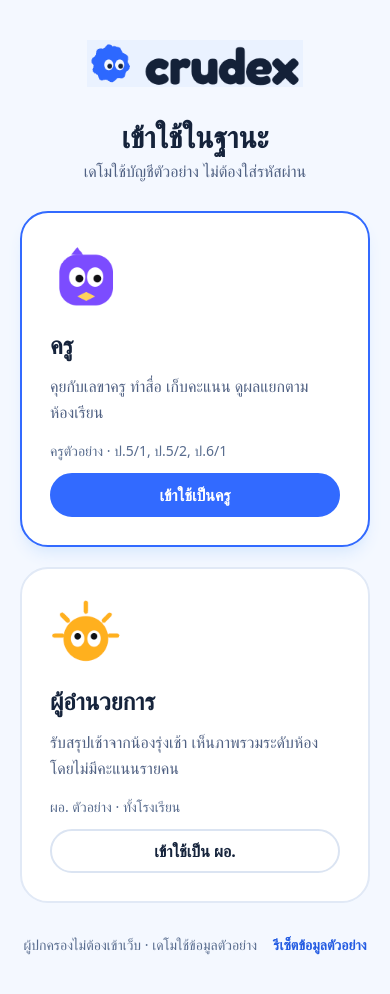
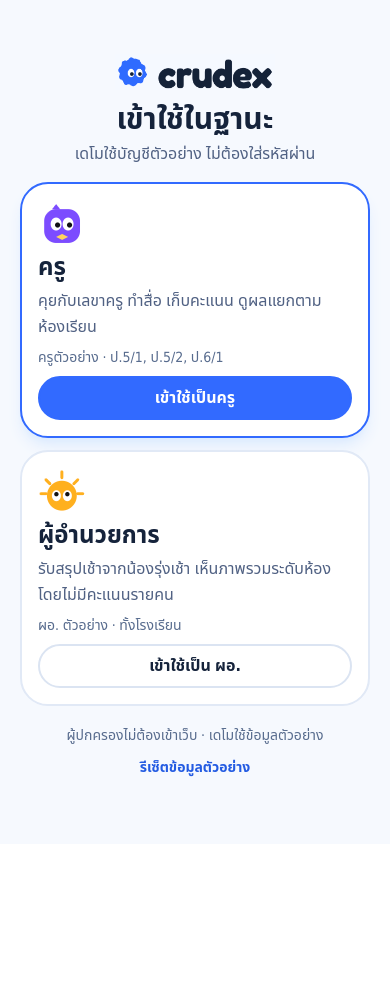
Before and after one commit to Chokchai-Fa/crudex, a React (Vite) app in the folder apps/web/: page / in a window 390 px wide. Shown: the top 994 px of the page. After the commit the page ends 844 px from the top, so only its background shows below. Built offline with nearby package versions, Linux system fonts and the light colour scheme.

Commit message:
fix(web): refine role screen typography and mobile spacing

```diff
--- a/apps/web/src/routes/index.tsx
+++ b/apps/web/src/routes/index.tsx
@@ -32,34 +32,43 @@ function RoleChooser() {
     setNotice('รีเซ็ตข้อมูลตัวอย่างในแท็บนี้แล้ว');
   }
   return (
-    <main className="grid min-h-dvh place-items-center bg-[#f4f8ff] px-5 py-10 text-[#15233b]">
+    <main
+      style={{ fontFamily: '"Noto Sans Thai", "Leelawadee UI", Thonburi, Tahoma, sans-serif' }}
+      className="grid min-h-dvh place-items-center bg-[#f6f9fe] px-5 py-5 sm:py-10 text-[#15233b]"
+    >
       <section className="w-full max-w-[700px]">
-        <header className="mb-7 text-center">
+        <header className="mb-4 text-center sm:mb-7">
           <img
             src="/roles/brand.png"
             width="216"
             height="47"
             alt="Crudex"
-            className="mx-auto mb-8 mix-blend-multiply"
+            className="mx-auto mb-3 w-40 sm:mb-8 sm:w-[216px]"
           />
           <h1 className="text-3xl font-bold">เข้าใช้ในฐานะ</h1>
           <p className="mt-1 text-[#506183]">เดโมใช้บัญชีตัวอย่าง ไม่ต้องใส่รหัสผ่าน</p>
         </header>
-        <div className="grid gap-5 sm:grid-cols-2">
+        <div className="grid gap-3 sm:grid-cols-2 sm:gap-5">
           {roles.map((role) => (
             <article
               key={role.path}
               className={
-                'flex flex-col rounded-[28px] border-2 bg-white p-7 ' +
+                'flex flex-col rounded-[28px] border-2 bg-white p-4 sm:p-7 ' +
                 (role.path === '/teacher'
                   ? 'border-[#326aff] shadow-lg shadow-blue-100'
                   : 'border-[#e1e9f6]')
               }
             >
-              <img src={'/roles/' + role.image + '.png'} alt="" width="72" height="72" />
-              <h2 className="mt-4 text-2xl font-bold">{role.name}</h2>
-              <p className="mt-3 grow leading-relaxed text-[#506183]">{role.description}</p>
-              <p className="mb-3 mt-4 text-sm text-[#586c8e]">{role.scope}</p>
+              <img
+                src={'/roles/' + role.image + '.png'}
+                alt=""
+                className="w-12 sm:w-[72px]"
+                width="72"
+                height="72"
+              />
+              <h2 className="mt-1 text-2xl sm:mt-4 font-bold">{role.name}</h2>
+              <p className="mt-1 grow sm:mt-3 leading-relaxed text-[#506183]">{role.description}</p>
+              <p className="my-2 sm:mb-3 sm:mt-4 text-sm text-[#586c8e]">{role.scope}</p>
               <Link
                 to={role.path}
                 className={
```
